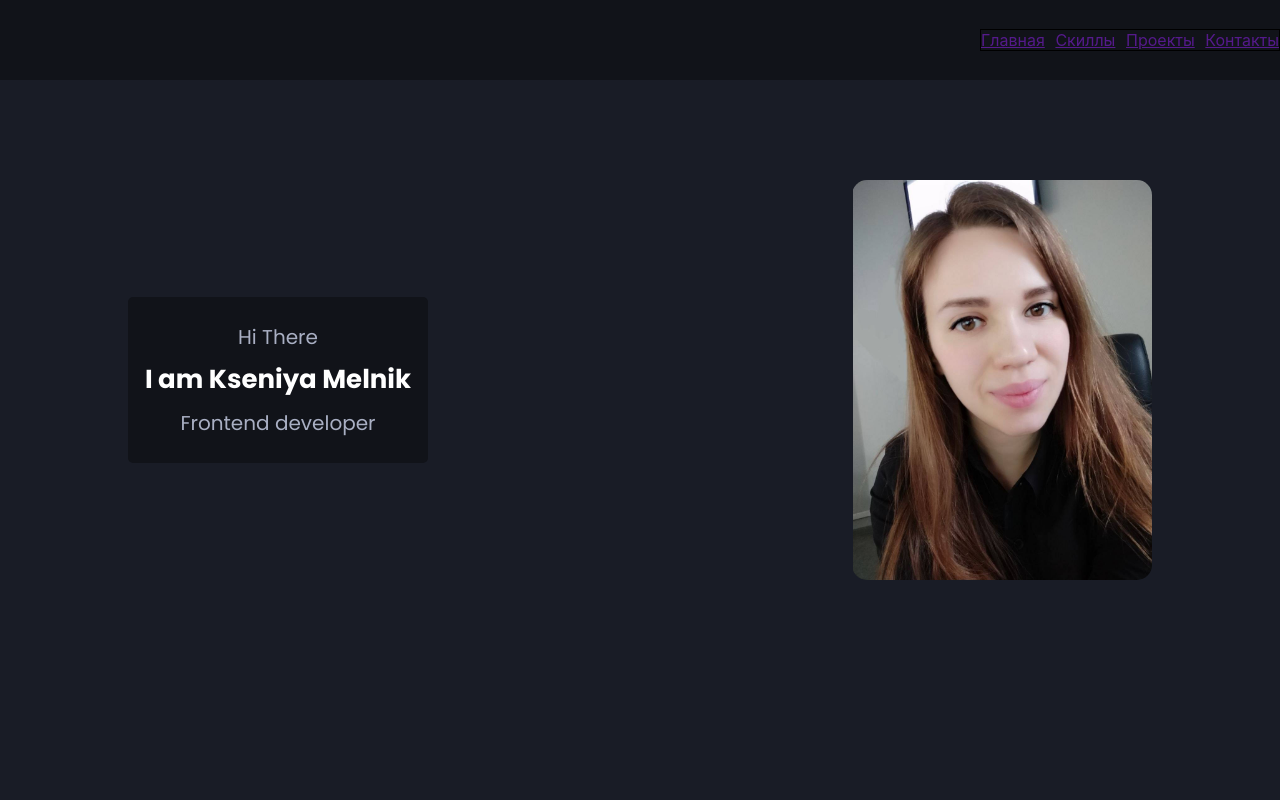
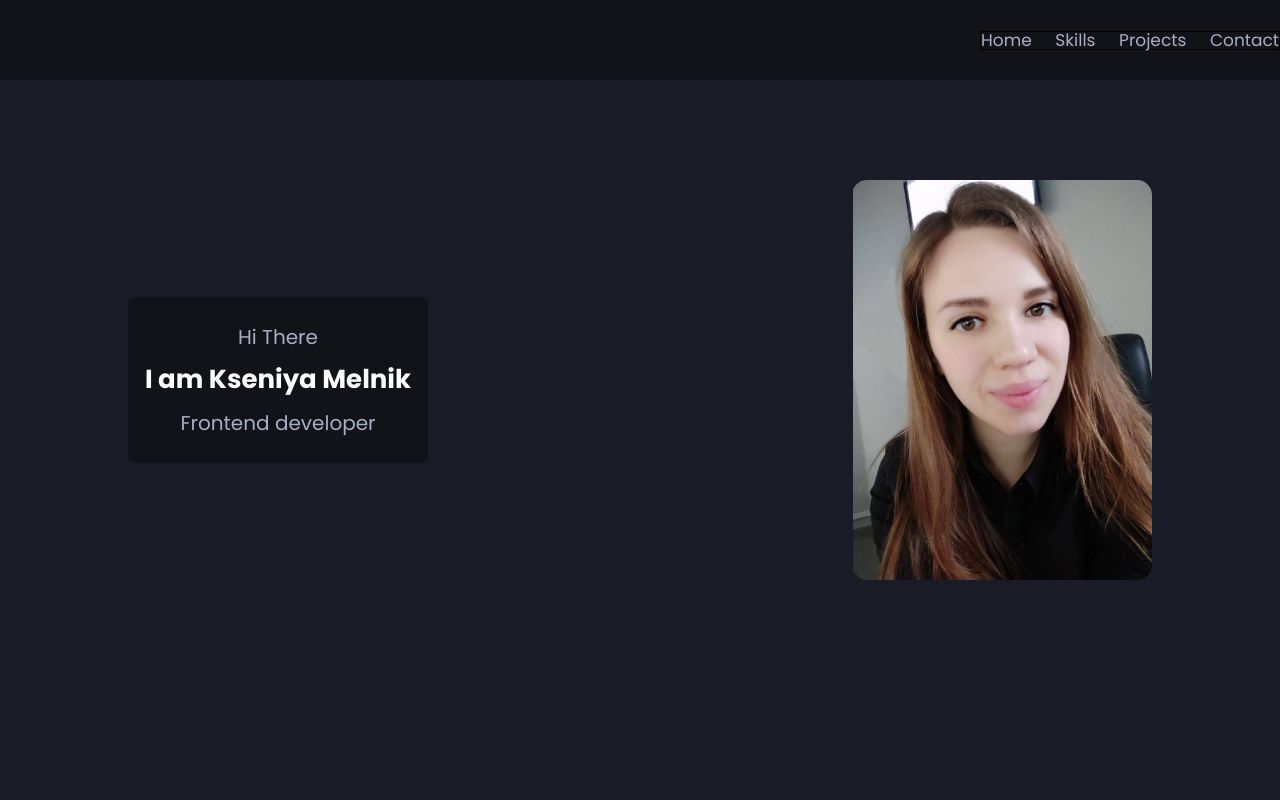
Before and after one commit to KseniyaMelnik/portfolio-react, a React (Create React App) app: page / in a window 1280 px wide. Shown: the top 800 px of the page. Built offline with nearby package versions, Linux system fonts and the light colour scheme.

Commit message:
feat: add styles to header

```diff
--- a/src/nav/Nav.js
+++ b/src/nav/Nav.js
@@ -1,13 +1,13 @@
 import React from "react";
-import style from './Nav.module.css';
+import style from './Nav.module.scss';
 
 function Nav() {
     return (
         <div className={style.nav}>
-            <a href={''}>Главная</a>
-            <a href={''}>Скиллы</a>
-            <a href={''}>Проекты</a>
-            <a href={''}>Контакты</a>
+            <a href={''}>Home</a>
+            <a href={''}>Skills</a>
+            <a href={''}>Projects</a>
+            <a href={''}>Contact</a>
         </div>
     );
 }
--- a/src/nav/Nav.module.css
+++ /dev/null
@@ -1,6 +0,0 @@
-.nav {
-    border: 1px solid;
-    width: 300px;
-    display: flex;
-    justify-content: space-between;
-}
--- /dev/null
+++ b/src/nav/Nav.module.scss
@@ -0,0 +1,13 @@
+@import './../common/styles/sass/mixins';
+
+.nav {
+    border: 1px solid;
+    width: 300px;
+    display: flex;
+    justify-content: space-between;
+    a {
+        text-decoration: none;
+        @include text(17px, 1.0, 400, $textColor);
+
+    }
+}
```
